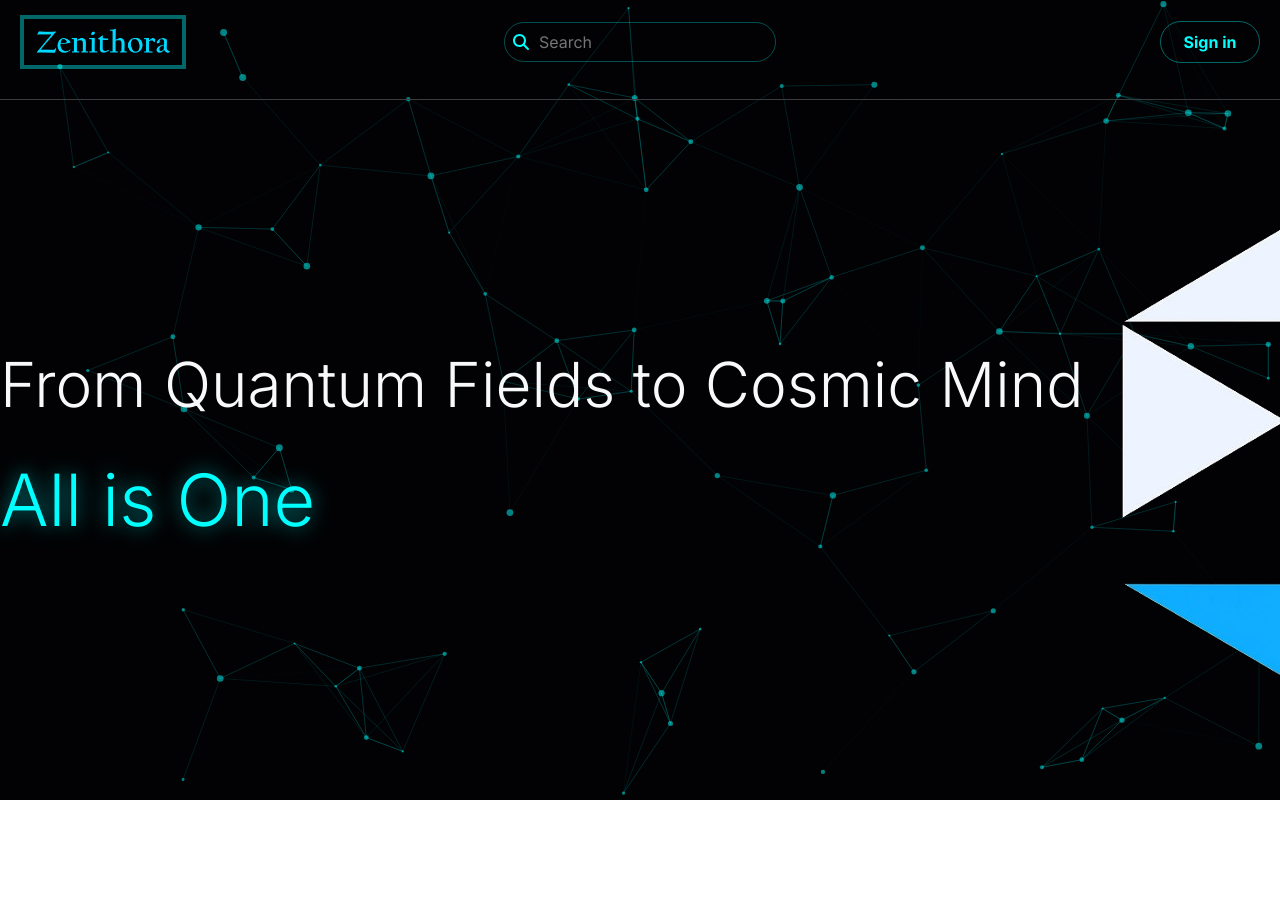
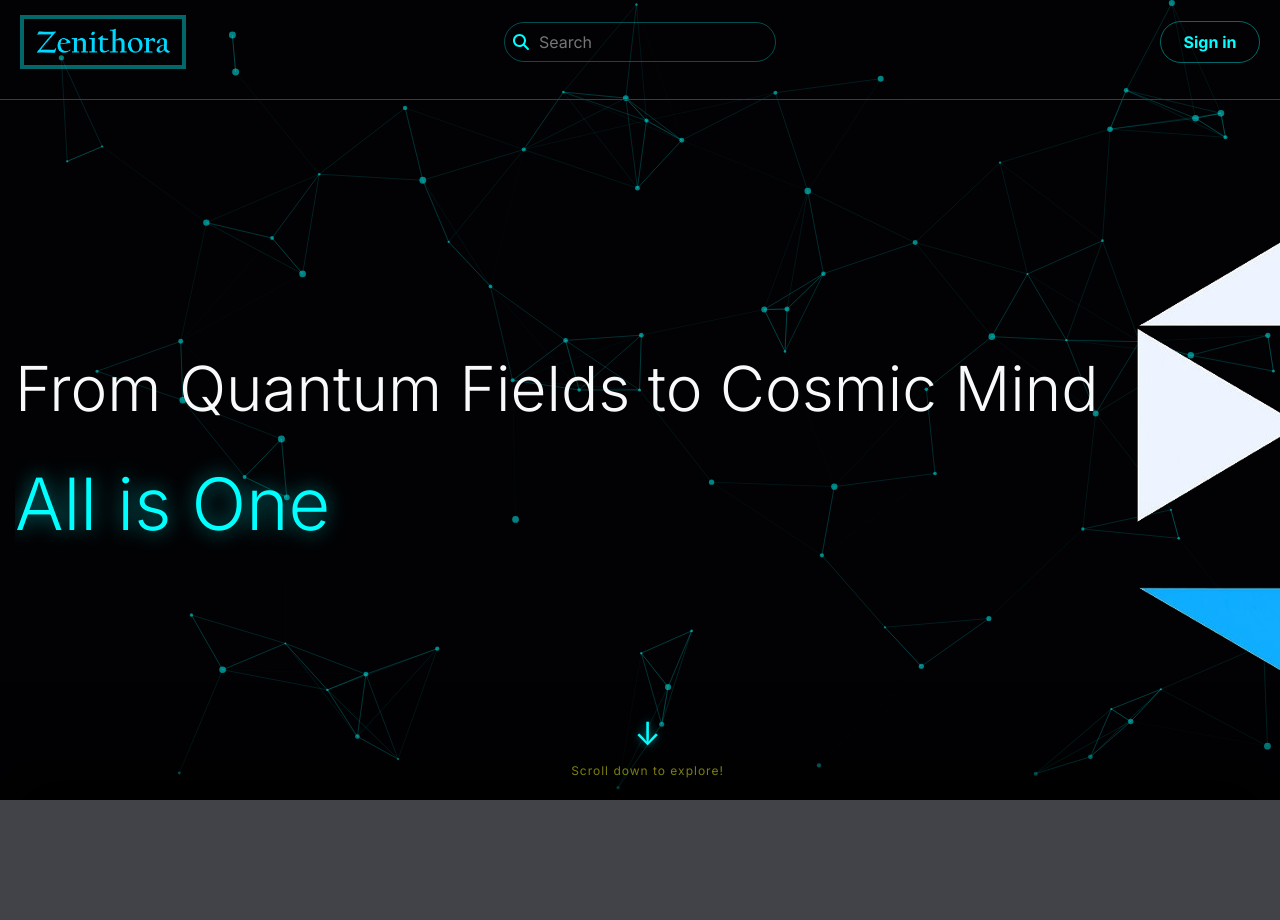
Before and after one commit to ZaydenVo/social-network-web, a React (Create React App) app: page / in a window 1280 px wide. Shown: the top 920 px of the page. Before the commit the page ends 800 px from the top, so only its background shows below. Built offline with nearby package versions, Linux system fonts and the light colour scheme; no server answers.

Commit message:
refactor(ui): enhance guest page UX with dynamic header color and smooth auto-scroll

```diff
--- a/src/layouts/components/Header/Header.js
+++ b/src/layouts/components/Header/Header.js
@@ -5,12 +5,51 @@ import images from '~/assets/images';
 import { Search } from '~/components/Search';
 import { Button } from '~/components/Button';
 import { useAuthUI } from '~/Provider/AuthUIProvider';
+import { useEffect, useState } from 'react';
+import clsx from 'clsx';
 
 function Header() {
   const { isSignInOpen, setIsSignInOpen } = useAuthUI();
+  const [isScrolled, setIsScrolled] = useState(false);
+
+  useEffect(() => {
+    const handleColorChange = () => {
+      const currentScrollY = window.scrollY;
+
+      if (currentScrollY > 10) {
+        setIsScrolled(true);
+      } else {
+        setIsScrolled(false);
+      }
+    };
+
+    window.addEventListener('scroll', handleColorChange);
+
+    return () => {
+      window.removeEventListener('scroll', handleColorChange);
+    };
+  }, []);
+
+  const handleOpenForm = () => {
+    const scrollTop = window.scrollY;
+    const isUnderFeed = scrollTop > 400;
+
+    if (isUnderFeed) {
+      window.isAutoScrollingUp = true;
+
+      setIsSignInOpen(true);
+
+      window.scrollTo({
+        top: 0,
+        behavior: 'smooth',
+      });
+    } else {
+      setIsSignInOpen(!isSignInOpen);
+    }
+  };
 
   return (
-    <header className={styles.wrapper}>
+    <header className={clsx(styles.wrapper, { [styles.active]: isScrolled })}>
       <div className={styles.inner}>
         <div className={styles.leftBlock}>
           <Link to="/" className={styles.logo_wrapper}>
@@ -23,7 +62,7 @@ function Header() {
         </div>
 
         <div className={styles.rightBlock}>
-          <Button primary onClick={() => setIsSignInOpen(!isSignInOpen)}>
+          <Button primary onClick={handleOpenForm}>
             Sign in
           </Button>
         </div>
--- a/src/layouts/components/Header/Header.module.scss
+++ b/src/layouts/components/Header/Header.module.scss
@@ -5,6 +5,18 @@
   width: 100%;
   height: 100px;
   border-bottom: 1px solid #3a3c3d;
+  z-index: 9999 !important;
+
+  transition:
+    background-color 0.4s ease,
+    box-shadow 0.4s ease,
+    border-color 0.4s ease;
+
+  &.active {
+    background-color: #000207;
+    box-shadow: 0px 4px 20px rgba(0, 255, 238, 0.3);
+    border-bottom: 1px solid rgba(0, 255, 255, 0.4);
+  }
 }
 
 .inner {
--- a/src/pages/Home/components/HomeGuest/HomeGuest.js
+++ b/src/pages/Home/components/HomeGuest/HomeGuest.js
@@ -5,12 +5,39 @@ import images from '~/assets/images';
 import clsx from 'clsx';
 import { useAuthUI } from '~/Provider/AuthUIProvider';
 import AuthPanel from '../AuthPanel/AuthPanel';
+import { useEffect, useRef } from 'react';
 
 function HomeGuest() {
-  const { isSignInOpen } = useAuthUI();
+  const { isSignInOpen, setIsSignInOpen } = useAuthUI();
+  const feedRef = useRef(null);
+
+  const handleScrollToFeed = () => {
+    feedRef.current?.scrollIntoView({ behavior: 'smooth' });
+  };
+
+  useEffect(() => {
+    const handleScrollEvent = () => {
+      const scrollTop = window.scrollY;
+
+      if (scrollTop <= 10) {
+        window.isAutoScrollingUp = false;
+      }
+
+      if (scrollTop > 400 && isSignInOpen && !window.isAutoScrollingUp) {
+        setIsSignInOpen(false);
+      }
+    };
+
+    window.addEventListener('scroll', handleScrollEvent);
+
+    return () => {
+      window.removeEventListener('scroll', handleScrollEvent);
+    };
+  }, [isSignInOpen, setIsSignInOpen]);
 
   return (
     <div className={clsx(styles.wrapper, { [styles.active]: isSignInOpen })}>
+      <section className={styles.welcomeSection}>
         <ParticlesBg />
         <h1 className={styles.slogan}>
           From Quantum Fields to Cosmic Mind
@@ -22,6 +49,18 @@ function HomeGuest() {
           className={styles.logo}
         />
         <AuthPanel className={styles.authPanel} />
+
+        <div className={styles.scrollIndicator}>
+          <span className={styles.arrow} onClick={handleScrollToFeed}>
+            ↓
+          </span>
+          <p className={styles.scrollText}>Scroll down to explore!</p>
+        </div>
+      </section>
+
+      <section className={styles.feedSection} ref={feedRef}>
+        <h2 className={styles.feedTitle}>Khám phá Vũ Trụ Tri Thức</h2>
+      </section>
     </div>
   );
 }
--- a/src/pages/Home/components/HomeGuest/HomeGuest.module.scss
+++ b/src/pages/Home/components/HomeGuest/HomeGuest.module.scss
@@ -1,24 +1,25 @@
 :global(.particles-canvas-background) {
-  position: fixed !important;
+  position: absolute !important;
   top: 0;
   left: 0;
   width: 100vw;
   height: 100vh;
-  z-index: -1 !important;
+  z-index: 0 !important;
   pointer-events: none;
-}
 
-.home-guest-container {
-  position: relative;
-  z-index: 1;
+  canvas {
+    position: absolute !important;
+    top: 0;
+    left: 0;
+    width: 100% !important;
+    height: 100% !important;
+    z-index: 0 !important;
+  }
 }
 
 .wrapper {
-  min-height: calc(99vh - 100px);
-  display: flex;
-  margin-top: 100px;
-  overflow: hidden;
-  align-items: center;
+  width: 100%;
+  height: 100vh;
 
   &.active {
     .slogan {
@@ -36,11 +37,23 @@
   }
 }
 
+.welcomeSection {
+  position: relative;
+  min-height: calc(100vh - 100px);
+  display: flex;
+  align-items: center;
+  justify-content: space-between;
+  overflow: hidden;
+  margin-left: 15px;
+  margin-top: 100px;
+}
+
 .slogan {
   flex-shrink: 0;
   font-size: 6.2rem;
   font-weight: 300;
   color: #f8f9fa;
+  z-index: 1;
 
   transition:
     transform 0.6s cubic-bezier(0.25, 1, 0.5, 1),
@@ -58,10 +71,83 @@
 .logo {
   display: flex;
   flex-shrink: 0;
+  z-index: 1;
   transition: transform 0.6s cubic-bezier(0.25, 1, 0.5, 1);
 }
 
 .authPanel {
+  z-index: 1;
   transform: translateX(100%);
   transition: transform 0.6s cubic-bezier(0.25, 1, 0.5, 1);
 }
+
+.scrollIndicator {
+  position: absolute;
+  bottom: 20px;
+  left: 50%;
+  transform: translateX(-50%);
+  display: flex;
+  flex-direction: column;
+  align-items: center;
+  gap: 4px;
+  z-index: 10;
+
+  .arrow {
+    font-size: 3.2rem;
+    color: #00ffff;
+    cursor: pointer;
+    user-select: none;
+    animation: bounceIndicator 2s infinite;
+    text-shadow: 0 0 10px rgba(0, 255, 255, 0.5);
+
+    &:hover {
+      color: #fff;
+      transform: scale(1.2);
+    }
+  }
+
+  .scrollText {
+    font-size: 1.2rem;
+    color: rgba(248, 249, 25, 0.5);
+    margin: 0;
+    letter-spacing: 1px;
+  }
+}
+
+.feedSection {
+  min-height: 100vh;
+  width: 100%;
+  background-color: rgba(18, 21, 28, 0.8);
+  padding: 80px 40px;
+  position: relative;
+  z-index: 2;
+  box-shadow: 0px -30px 60px rgba(0, 0, 0, 0.8);
+
+  .feedTitle {
+    font-size: 3.6rem;
+    font-weight: 400;
+    color: #fff;
+    text-align: center;
+    margin-bottom: 50px;
+    letter-spacing: 2px;
+    background: linear-gradient(to right, #fff, #00ffff);
+    -webkit-background-clip: text;
+    -webkit-text-fill-color: transparent;
+  }
+}
+
+@keyframes bounceIndicator {
+  0%,
+  20%,
+  50%,
+  80%,
+  100% {
+    transform: translateY(0);
+  }
+  40% {
+    transform: translateY(-8px);
+  }
+  60% {
+    transform: translateY(-4px);
+  }
+}
--- a/src/pages/Home/components/Signup/Signup.module.scss
+++ b/src/pages/Home/components/Signup/Signup.module.scss
@@ -33,7 +33,18 @@
 }
 
 .backBtn {
+  position: absolute;
+  top: 35px;
+  left: 0;
+
   cursor: pointer;
+  padding: 8px;
+  font-size: 5rem;
+  transition: color 0.2s ease;
+
+  &:hover {
+    color: #00ffee;
+  }
 }
 
 .fieldWrapper {
```
Lines whose indentation alone changed are shown as unchanged.
